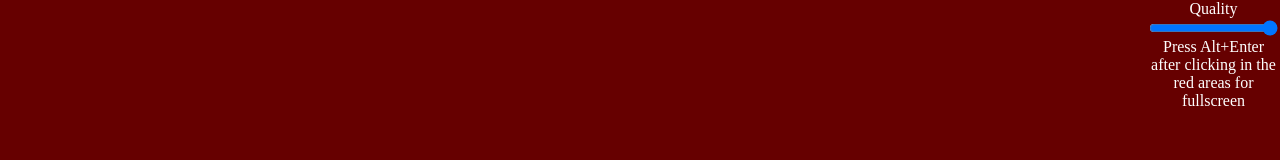
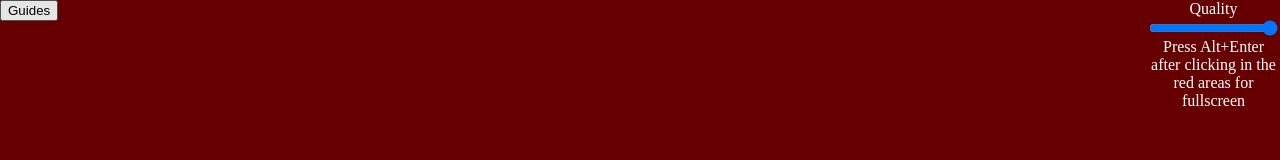
Before and after one commit to itamar567/evolved-dragonfable-launcher, an Electron app: page ui/index.html in a window 1280 px wide. Shown: the top 160 px of the page. Drawn offline with Linux system fonts and the light colour scheme.

Commit message:
Add button for opening the community guides

```diff
--- a/ui/index.html
+++ b/ui/index.html
@@ -4,6 +4,7 @@
     </head>
     <body style="background-color: #660000; margin: 0; display: flex; flex-direction: row; flex-wrap: nowrap; align-items: stretch">
         <div style="flex: 1; display: flex; flex-direction: column; align-items: center">
+            <button onclick="window.open('https://docs.google.com/document/d/1gyr3vcvJtlBkxUud89iPe8r68_Qp6TY2cBDl3ujQDOw')">Guides</button>
         </div>
 
         <div id="game_container">
```
